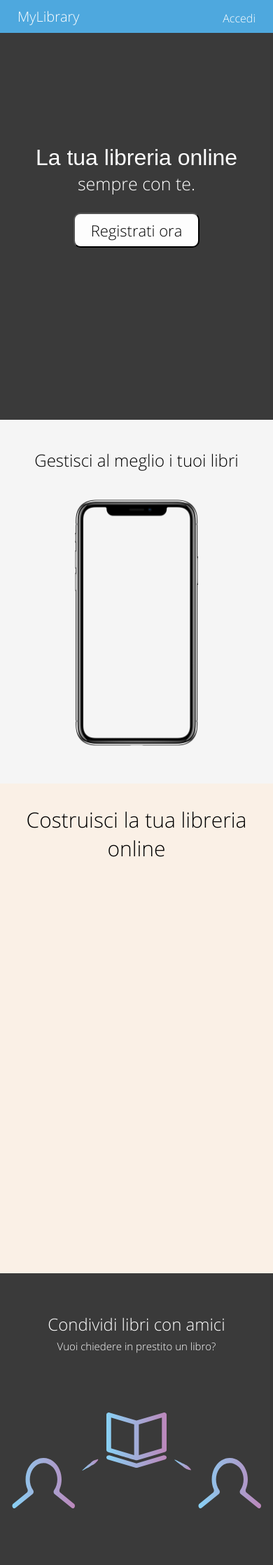
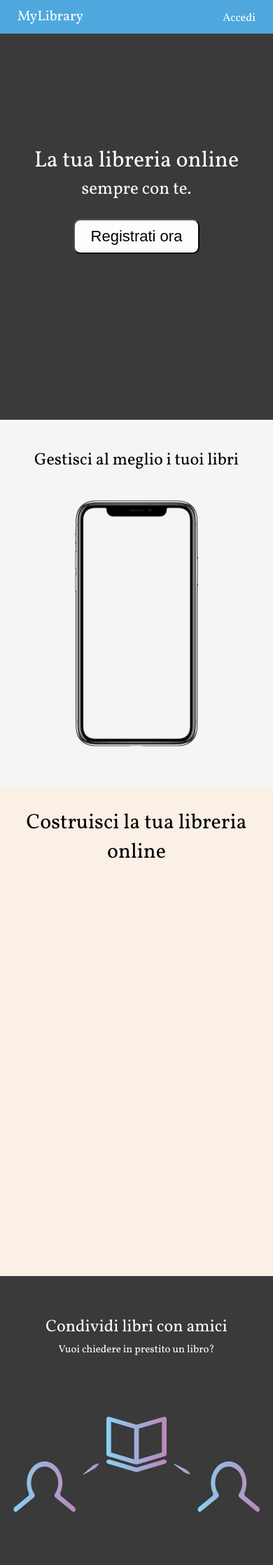
Before and after one commit to LorenzoCelli/Biblioteca, a PHP site: page /homepage/homepage.html in a window 390 px wide. Shown: the top 2237 px of the page at 70% size. Run offline with PHP 8.4, Linux system fonts and the light colour scheme.

Commit message:
vollkorn

```diff
--- a/homepage/homepage.css
+++ b/homepage/homepage.css
@@ -1,10 +1,16 @@
 body {
   margin: 0;
+  font-family: 'Vollkorn', serif;
+}
+button {
+  cursor: pointer;
+  outline: none;
 }
 .block {
   width: 100%;
   height: 700px;
 }
+
 #secondBlock {
   height: auto;
   padding-bottom: 50px;
@@ -31,7 +37,6 @@
   background-color: #4ea8de;
 }
 .headerTitle {
-  font-family: open_sans_light,sans-serif;
   font-size: 20px;
   text-decoration: none;
   color: white;
@@ -40,7 +45,6 @@
   padding-right: 40px;
   padding-top: 5px;
   text-decoration: none;
-  font-family: open_sans_light, sans-serif;
   font-size: 16px;
   color: white;
   position: absolute;
@@ -54,12 +58,10 @@
 }
 .firstBlockContentFirst {
   font-size:90px;
-  font-family: open_sans_bold, sans-serif;
 }
 .firstBlockContentSecond {
   font-size:45px;
   margin-top:-88px;
-  font-family: open_sans_light, sans-serif;
 }
 .firstBlockRegisterButton {
   text-align: center;
@@ -70,7 +72,6 @@
   border-radius: 10px;
   background-color: #fdfdfd;
   font-size: 40px;
-  font-family: open_sans_light, sans-serif;
 }
 .secondBlockContent {
   text-align: center;
@@ -91,7 +92,6 @@
 }
 .secondBlockContentFirst {
   font-size:40px;
-  font-family: open_sans_light, sans-serif;
 }
 .thirdBlockContent {
   text-align: center;
@@ -100,7 +100,6 @@
 }
 .thirdBlockContentFirst {
   font-size:40px;
-  font-family: open_sans_light, sans-serif;
 }
 .fourthBlockContent {
   width: 100%;
@@ -109,13 +108,11 @@
   padding-top: 1px;
 }
 .fourthBlockContentFirst {
-  font-family: open_sans_light, sans-serif;
   font-size: 40px;
   margin-top: 125px;
   margin-bottom: -10px;
 }
 .fourthBlockContentSecond {
-  font-family: open_sans_light, sans-serif;
   font-size: 20px;
 }
 .fourthBlockImg {
@@ -146,12 +143,10 @@
   padding-right: 4%;
 }
 .fifthBlockContent {
-    /*font-size: 1.4vw;*/
     font-size: 17px;
     display: inline-block;
     vertical-align: top;
     margin-left: 2.2%;
-    font-family: open_sans_light, sans-serif;
 }
 .scanIsbn {
   position: absolute;
@@ -166,7 +161,6 @@
   width: 450px;
   font-size: 37px;
   padding: 5px 35px;
-  font-family: open_sans_light, sans-serif;
   color: white;
   border-top-right-radius: 50px;
   border-bottom-right-radius: 10px;
@@ -188,7 +182,6 @@
   float: right;
 }
 .sixthBlockContent button {
-  font-family: open_sans_light, sans-serif;
   background-color: #4ea8de;
   border-radius: 10px;
   font-size: 25px;
@@ -211,8 +204,6 @@
   margin-top: 0px;
   font-size: 25px;
 }
-
-
 #trattoImageLeft {
   height: 120px;
 }
@@ -288,16 +279,13 @@
     border-radius: 10px;
     background-color: #fdfdfd;
     font-size: 40px;
-    font-family: open_sans_light, sans-serif;
   }
   .firstBlockContentFirst {
     font-size:70px;
-    font-family: open_sans_bold, sans-serif;
   }
   .firstBlockContentSecond {
     font-size:45px;
     margin-top:-75px;
-    font-family: open_sans_light, sans-serif;
   }
   .firstBlockContent{
     margin-top: 147px;
@@ -417,16 +405,13 @@
     border-radius: 10px;
     background-color: #fdfdfd;
     font-size: 27px;
-    font-family: open_sans_light, sans-serif;
   }
   .firstBlockContentFirst {
     font-size:40px;
-    font-family: open_sans_bold, sans-serif;
   }
   .firstBlockContentSecond {
     font-size:29px;
     margin-top:-35px;
-    font-family: open_sans_light, sans-serif;
   }
   .headerTitle {
     float: left;
@@ -486,18 +471,15 @@
       border-radius: 10px;
       background-color: #fdfdfd;
       font-size: 22px;
-      font-family: open_sans_light, sans-serif;
     }
     .firstBlockContent{
       margin-top: 160px;
     }
     .firstBlockContentFirst {
       font-size:32px;
-      font-family: open_sans_bold, sans-serif;
     }
     .firstBlockContentSecond {
       font-size:25px;
       margin-top:-31px;
-      font-family: open_sans_light, sans-serif;
     }
   }
--- a/homepage/homepage.html
+++ b/homepage/homepage.html
@@ -71,7 +71,7 @@
   <div class="sixthBlockDiv">
     <div class="sixthBlockContent">
       <p class="sixthContentFirst">MyLibrary</p>
-      <p class="sixthContentSecond">€0,00/mese</p>
+      <p class="sixthContentSecond">Completamente gratis</p>
       <button type="button">Registrati ora</button>
     </div>
   </div>
```
